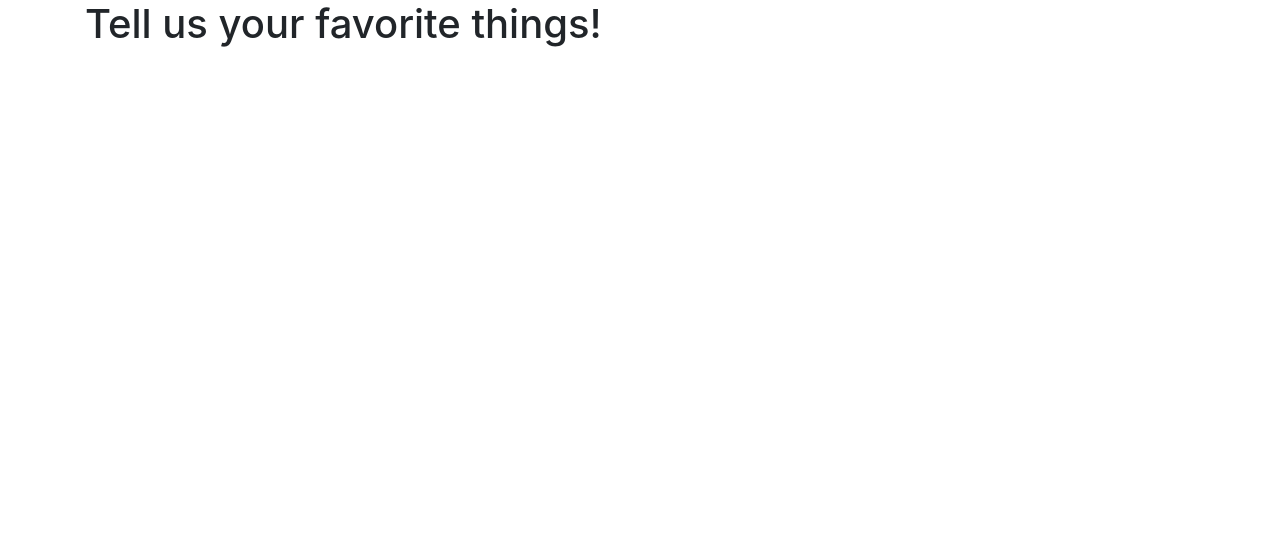
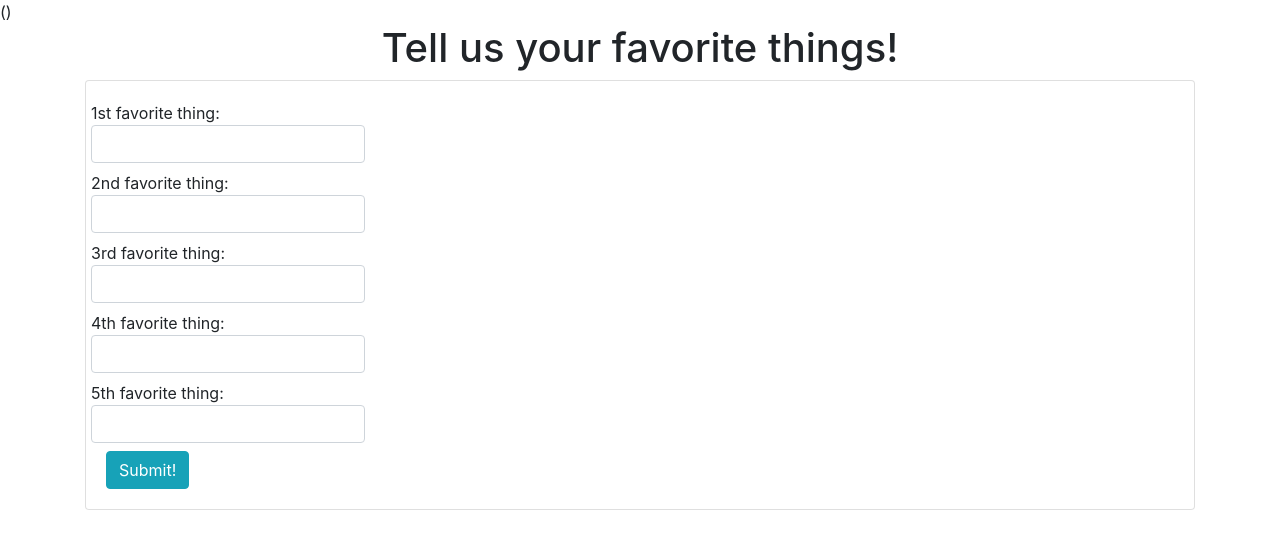
Before and after one commit to jessicarubinwilliams/favorite-things-arrays, a plain HTML site: page index.html in a window 1280 px wide. Drawn offline with Linux system fonts and the light colour scheme.

Commit message:
Add body content.

```diff
--- a/index.html
+++ b/index.html
@@ -1,4 +1,4 @@
-<!DOCTYPE html>
+<!DOCTYPE html>()
 <html lang="en">
 <head>
   <meta charset="UTF-8">
@@ -11,10 +11,49 @@
 </head>
 <body>
   <div class="container">
-    <h1>Tell us your favorite things!</h1>
+    <h1 class="text-center">Tell us your favorite things!</h1>
+    <div class="card">
+      <div class="card-body">
+        <div class="card-text">
+          <form>
+            <div class="row">
+              <label for="favorite1">
+                1st favorite thing:
+                <input type="text" class="form-control" id="favorite1">
+              </label>
+            </div>
+            <div class="row">
+              <label for="favorite2">
+                2nd favorite thing:
+                <input type="text" class="form-control" id="favorite2">
+              </label>
+            </div>
+            <div class="row">
+              <label for="favorite3">
+                3rd favorite thing:
+                <input type="text" class="form-control" id="favorite3">
+              </label>
+            </div>
+            <div class="row">
+              <label for="favorite4">
+                4th favorite thing:
+                <input type="text" class="form-control" id="favorite4">
+              </label>
+            </div>
+            <div class="row">
+              <label for="favorite5">
+                5th favorite thing:
+                <input type="text" class="form-control" id="favorite5">
+              </label>
+            </div>
+            <button type="submit" class="btn btn-info">Submit!</button>
+          </form>
+          <div id="output">
 
-
-
+          </div>
+        </div>
+      </div>
+    </div>
   </div>
 </body>
 </html>
```
